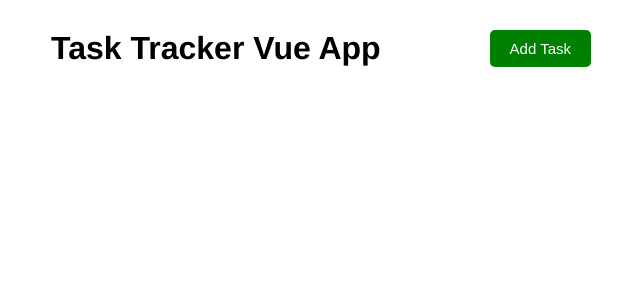
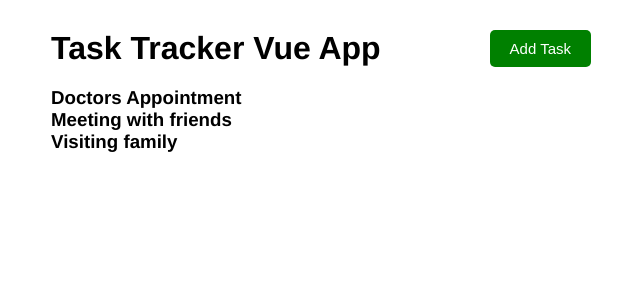
Before and after one commit to vitalifilipchuk/vue-task-tracker, a Vue app: page / in a window 1280 px wide. Shown: the top 300 px of the page, without its empty margins (319-959 px from the left). Built offline with nearby package versions, Linux system fonts and the light colour scheme.

Commit message:
starting tasks component

```diff
--- a/src/App.vue
+++ b/src/App.vue
@@ -1,16 +1,46 @@
 <template>
   <div class="container">
     <Header title="Task Tracker Vue App" />
+    <Tasks :tasks="tasks" />
   </div>
 </template>
 
 <script>
 import Header from './components/Header'
+import Tasks from './components/Tasks'
 
 export default {
   name: 'App',
   components: {
-    Header
+    Header,
+    Tasks
+  },
+  data() {
+    return {
+      tasks: []
+    }
+  },
+  created() {
+    this.tasks = [
+      {
+        id: 1,
+        text: 'Doctors Appointment',
+        day: 'June 12th at 3pm',
+        reminder: true,
+      },
+      {
+        id: 2,
+        text: 'Meeting with friends',
+        day: 'June 15th at 5pm',
+        reminder: true,
+      },
+      {
+        id: 3,
+        text: 'Visiting family',
+        day: 'June 21st at 11:30am',
+        reminder: false,
+      }
+    ]
   }
 }
 </script>
--- a/src/components/Button.vue
+++ b/src/components/Button.vue
@@ -1,5 +1,5 @@
 <template>
-    <button v-bind:style="{background: color}" class="btn">{{text}}</button>
+    <button @click="onClick()" v-bind:style="{background: color}" class="btn">{{text}}</button>
 </template>
 
 <script>
@@ -8,6 +8,11 @@
         props: {
             text: String,
             color: String,
+        },
+        methods: {
+            onClick() {
+
+            }
         }
     }
 </script>
--- /dev/null
+++ b/src/components/Tasks.vue
@@ -0,0 +1,14 @@
+<template>
+    <div v-for="task in tasks">
+        <h3>{{task.text}}</h3>
+    </div>
+</template>
+
+<script>
+    export default {
+        name: 'Tasks',
+        props: {
+            tasks: Array
+        }
+    }
+</script>
```
